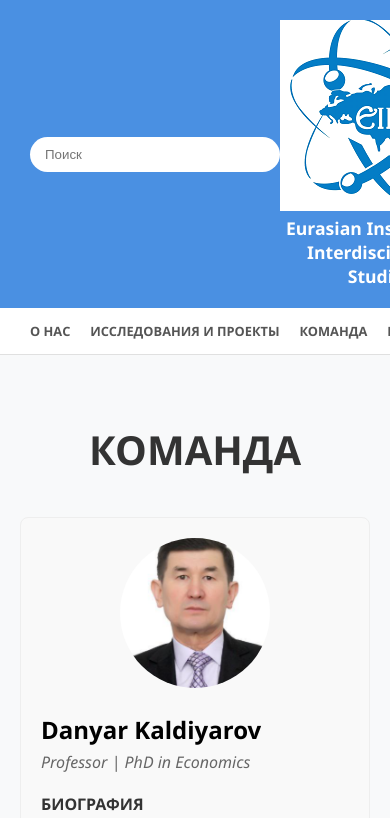
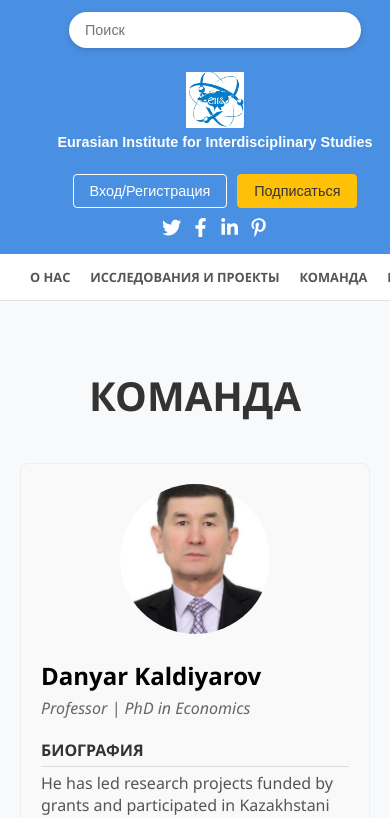
Before and after one commit to Naoo0/eurasian-institute-site, a React (Vite) app: page /team in a window 390 px wide. Shown: the top 818 px of the page. Built offline with nearby package versions, Linux system fonts and the light colour scheme.

Commit message:
Add Netlify contact function

```diff
--- a/package.json
+++ b/package.json
@@ -12,6 +12,7 @@
   "dependencies": {
     "framer-motion": "^12.23.12",
     "i18next": "^25.5.2",
+    "nodemailer": "^7.0.10",
     "react": "^19.1.1",
     "react-dom": "^19.1.1",
     "react-i18next": "^15.7.3",
--- a/src/components/Header.jsx
+++ b/src/components/Header.jsx
@@ -1,39 +1,47 @@
 // src/components/Header.jsx
 
-import React, { useState } from 'react'; // <-- Хук для состояния
+import React, { useState } from 'react';
 import { FaTwitter, FaFacebookF, FaLinkedinIn, FaPinterestP } from "react-icons/fa";
 import { Link } from 'react-router-dom';
-import logoImage from '../assets/logo.png'; // <-- Логотип
+import logoImage from '../assets/logo.png';
 import "../styles/Header.css";
-import SubscribeModal from './SubscribeModal'; // <-- Модальное окно
+import SubscribeModal from './SubscribeModal';
 
 function Header() {
   const [isModalOpen, setIsModalOpen] = useState(false);
 
   return (
-    // Используем <> чтобы вернуть два соседних элемента
     <>
       <header className="header">
         <div className="header-top">
 
-          {/* --- Левая часть (поиск) --- */}
+          {/* Левая часть (поиск) */}
           <div className="header-left">
             <input type="text" placeholder="Поиск" className="search-input" />
           </div>
 
-          {/* --- Центральная часть (ВОТ ЛОГОТИП, КОТОРЫЙ Я ВЕРНУЛ) --- */}
+          {/* Центральная часть (логотип + название) */}
           <div className="header-center">
             <Link to="/" className="logo-link">
-              <img src={logoImage} alt="Логотип Eurasian Institute" className="logo-image" />
+              <img
+                src={logoImage}
+                alt="Логотип Eurasian Institute"
+                className="logo-image"
+              />
             </Link>
-            <h2>Eurasian Institute for Interdisciplinary Studies</h2>
+            <h2 className="header-title">
+              Eurasian Institute for Interdisciplinary Studies
+            </h2>
           </div>
 
-          {/* --- Правая часть (кнопки и соцсети) --- */}
+          {/* Правая часть (кнопки и соцсети) */}
           <div className="header-right">
             <div className="actions">
               <button className="btn">Вход/Регистрация</button>
-              <button className="btn btn-yellow" onClick={() => setIsModalOpen(true)}>
+              <button
+                className="btn btn-yellow"
+                onClick={() => setIsModalOpen(true)}
+              >
                 Подписаться
               </button>
             </div>
@@ -48,8 +56,10 @@ function Header() {
         </div>
       </header>
 
-      {/* Модальное окно, которое вызывается по кнопке */}
-      <SubscribeModal isOpen={isModalOpen} onClose={() => setIsModalOpen(false)} />
+      <SubscribeModal
+        isOpen={isModalOpen}
+        onClose={() => setIsModalOpen(false)}
+      />
     </>
   );
 }
--- a/src/pages/Contact.jsx
+++ b/src/pages/Contact.jsx
@@ -1,21 +1,46 @@
 // src/pages/Contact.jsx
 
-import React from "react";
+import React, { useState } from "react";
 import { motion } from "framer-motion";
-import "../styles/Contact.css"; // Подключаем наши стили
+import "../styles/Contact.css";
+
+const cardVariants = {};
+const socialLinkVariants = {};
+const formVariants = {};
+const formItemVariants = {};
 
 const Contact = () => {
-  // Убрали i18next, вставили текст напрямую
+  const [status, setStatus] = useState(null);
 
-  // Анимации оставляем, они красивые
-  const cardVariants = { /* ... */ };
-  const socialLinkVariants = { /* ... */ };
-  const formVariants = { /* ... */ };
-  const formItemVariants = { /* ... */ };
+  async function handleSubmit(e) {
+    e.preventDefault();
+    setStatus("sending");
+
+    const formData = new FormData(e.target);
+    const data = Object.fromEntries(formData.entries());
+
+    try {
+      const res = await fetch("/.netlify/functions/contactt", {
+        method: "POST",
+        headers: { "Content-Type": "application/json" },
+        body: JSON.stringify(data),
+      });
+
+      if (!res.ok) {
+        throw new Error("Ошибка ответа сервера");
+      }
+
+      setStatus("success");
+      e.target.reset();
+    } catch (err) {
+      console.error(err);
+      setStatus("error");
+    }
+  }
 
   return (
     <motion.div
-      className="page-container" // Используем наш общий класс для отступов
+      className="page-container"
       initial={{ opacity: 0 }}
       animate={{ opacity: 1 }}
       exit={{ opacity: 0 }}
@@ -50,33 +75,53 @@ const Contact = () => {
         viewport={{ once: true }}
       >
         <h2>Отправить сообщение</h2>
-        <form className="contact-form">
+        <form className="contact-form" onSubmit={handleSubmit}>
           <motion.input
             type="text"
+            name="name"
             placeholder="Ваше имя"
             required
             variants={formItemVariants}
           />
           <motion.input
             type="email"
+            name="email"
             placeholder="Ваш Email"
             required
             variants={formItemVariants}
           />
+          <motion.input
+            type="text"
+            name="subject"
+            placeholder="Тема (необязательно)"
+            variants={formItemVariants}
+          />
           <motion.textarea
+            name="message"
             placeholder="Ваше сообщение"
+            rows={5}
             required
             variants={formItemVariants}
-          ></motion.textarea>
+          />
           <motion.button
             type="submit"
             variants={formItemVariants}
             whileHover={{ scale: 1.05 }}
             whileTap={{ scale: 0.95 }}
+            disabled={status === "sending"}
           >
-            Отправить
+            {status === "sending" ? "Отправка..." : "Отправить"}
           </motion.button>
         </form>
+
+        {status === "success" && (
+          <p className="form-status success">Сообщение отправлено!</p>
+        )}
+        {status === "error" && (
+          <p className="form-status error">
+            Ошибка при отправке. Попробуйте позже.
+          </p>
+        )}
       </motion.section>
     </motion.div>
   );
--- a/src/styles/Header.css
+++ b/src/styles/Header.css
@@ -1,86 +1,153 @@
-/* --- НОВЫЕ СТИЛИ ДЛЯ ХЕДЕРА --- */
+/* src/styles/Header.css */
 
-.header-top {
-  display: grid;
-  /* Создаем 3 колонки: 1-я и 3-я занимают сколько нужно, центральная - всё остальное */
-  grid-template-columns: 1fr auto 1fr;
-  align-items: center; /* Выравниваем всё по вертикали */
-  padding: 20px 30px;
+.header {
   background-color: #4a90e2;
-  color: white;
+  color: #fff;
+  font-family: sans-serif;
 }
 
-/* --- Левая колонка --- */
-.header-left {
-  /* Пусто, т.к. контент сам прижмется влево */
+/* Вся верхняя полоса шапки */
+.header-top {
+  /* убираем max-width, чтобы тянуться на всю ширину */
+  width: 100%;
+  padding: 12px 40px;
+  display: flex;
+  align-items: center;
+  justify-content: space-between; /* левый блок у левого края, правый у правого */
+  gap: 24px;
 }
 
-/* --- Центральная колонка --- */
-.header-center {
-  text-align: center; /* Центрируем текст и лого */
+/* ЛЕВЫЙ БЛОК: поиск всегда слева */
+.header-left {
+  display: flex;
+  align-items: center;
+  justify-content: flex-start;
+  flex: 0 0 auto; /* не растягиваем */
 }
 
-/* --- Правая колонка --- */
-.header-right {
-  display: flex;
-  flex-direction: column; /* Элементы идут друг под другом */
-  align-items: flex-end; /* Выравниваем по правому краю */
-  gap: 10px; /* Расстояние между кнопками и соцсетями */
+.search-input {
+  width: 260px;
+  max-width: 100%;
+  padding: 10px 16px;
+  border-radius: 999px;
+  border: none;
+  outline: none;
+  font-size: 0.9rem;
+  box-shadow: 0 2px 6px rgba(0, 0, 0, 0.15);
 }
 
-.header-right .actions {
+/* ЦЕНТР: лого + название, центрируются в оставшемся пространстве */
+.header-center {
+  flex: 1 1 auto;  /* центр растягивается */
   display: flex;
-  gap: 10px; /* Расстояние между кнопками */
+  flex-direction: column;
+  align-items: center;
+  text-align: center;
+  gap: 6px;
 }
 
-/* --- Стили для конкретных элементов (почти без изменений) --- */
-.logo-placeholder {
-  display: inline-block;
-  background-color: #ffc107;
-  color: #333;
-  padding: 10px 20px;
-  font-weight: bold;
-  border-radius: 5px;
-  margin-bottom: 5px;
+.logo-link {
+  display: inline-flex;
+  align-items: center;
+  justify-content: center;
 }
 
-.header-center h2 {
+.logo-image {
+  height: 70px;
+  width: auto;
+  display: block;
+  object-fit: contain;
+}
+
+.header-title {
   margin: 0;
-  font-size: 1.1rem;
+  font-size: 1.05rem;
   font-weight: 600;
 }
 
-.search-input {
-  background-color: white;
-  border: none;
-  color: #333;
-  padding: 10px 15px;
-  border-radius: 20px;
-  width: 220px;
+/* ПРАВЫЙ БЛОК: кнопки + соцсети у правого края */
+.header-right {
+  display: flex;
+  align-items: center;
+  justify-content: flex-end;
+  gap: 18px;
+  flex: 0 0 auto; /* не растягиваем */
+}
+
+.actions {
+  display: flex;
+  gap: 10px;
 }
 
 .btn {
-  border: 1px solid white;
-  background-color: transparent;
-  color: white;
-  padding: 8px 15px;
-  border-radius: 5px;
+  padding: 8px 16px;
+  border-radius: 4px;
+  border: 1px solid #fff;
+  background: transparent;
+  color: #fff;
+  font-size: 0.9rem;
   cursor: pointer;
-  font-weight: 500;
+  transition: background 0.2s, color 0.2s, border-color 0.2s;
+}
+
+.btn:hover {
+  background: #fff;
+  color: #4a90e2;
 }
 
 .btn-yellow {
-  background-color: #ffc107;
+  background: #ffc107;
   border-color: #ffc107;
   color: #333;
 }
 
+.btn-yellow:hover {
+  background: #ffca28;
+  border-color: #ffca28;
+  color: #222;
+}
+
 .socials {
   display: flex;
-  gap: 12px;
+  align-items: center;
+  gap: 10px;
+  font-size: 1.2rem;
 }
 
 .socials a {
-  color: white;
-  font-size: 1.3rem;
+  color: #fff;
+  text-decoration: none;
 }
+
+/* Адаптив: на узких экранах стекаем блоки */
+@media (max-width: 900px) {
+  .header-top {
+    flex-direction: column;
+    align-items: center;
+    padding: 12px 20px;
+  }
+
+  .header-left,
+  .header-right {
+    justify-content: center;
+  }
+
+  .header-right {
+    flex-direction: column;
+    gap: 10px;
+  }
+
+  .actions {
+    justify-content: center;
+  }
+}
+
+@media (max-width: 600px) {
+  .logo-image {
+    height: 56px;
+  }
+
+  .header-title {
+    font-size: 0.9rem;
+  }
+}
```
Also changed, not shown: src/pages/News.jsx (+19 -20 lines), src/pages/Projects.jsx (+25 -19 lines), 2 other files (tests, documents, lock files or other folders).
